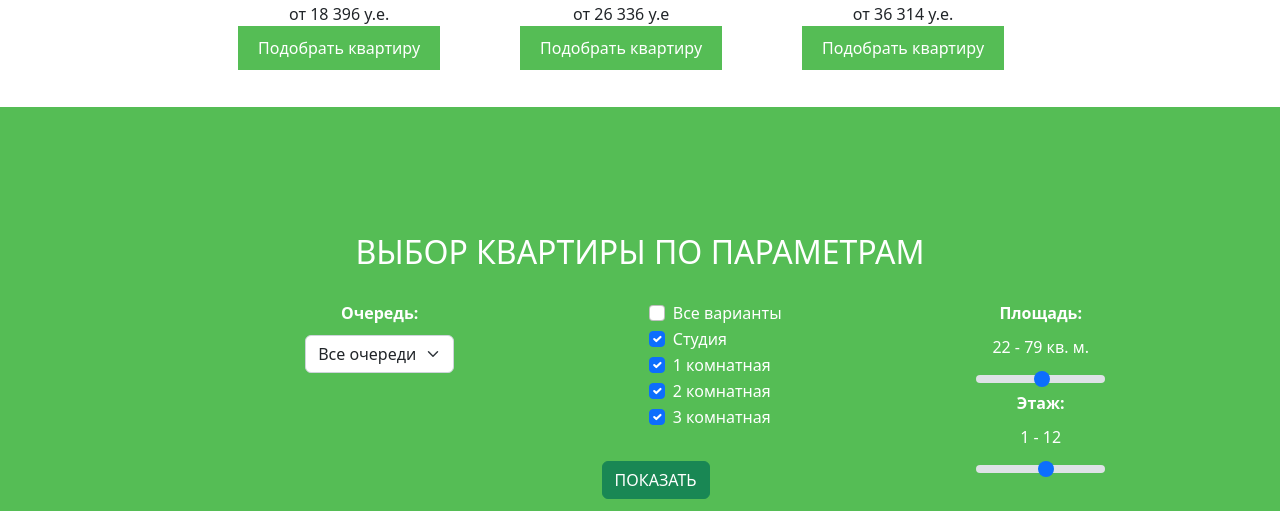
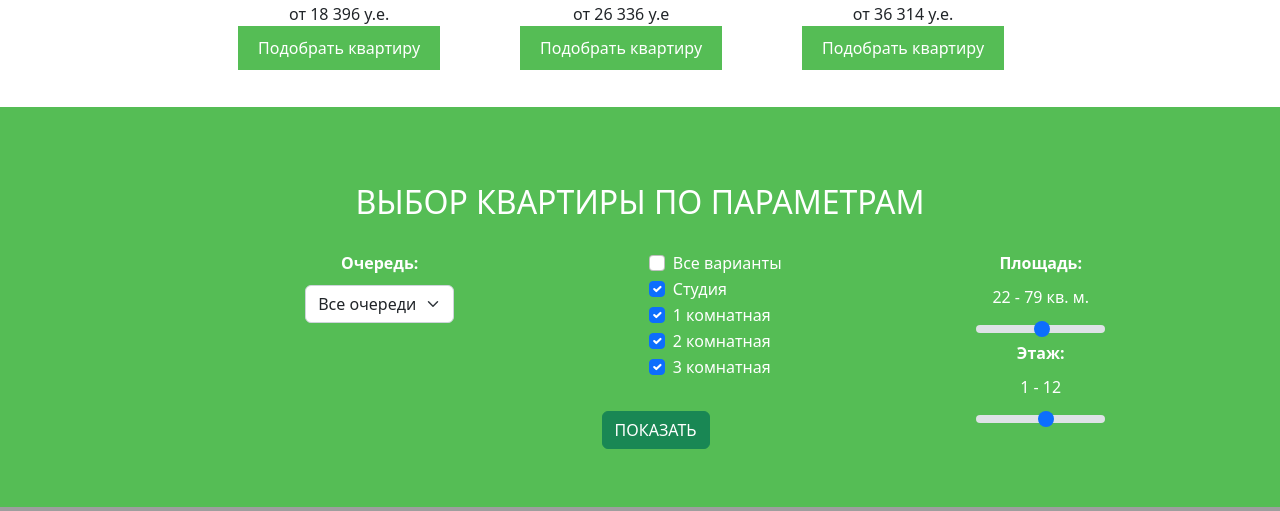
Before and after one commit to Delibero69/odessa-realtor, a Django app: page / in a window 1280 px wide. Shown: the part 1123-1634 px from the top of the page. Run offline with Django 4.2, Linux system fonts and the light colour scheme; grey boxes are pictures that could not be loaded.

Commit message:
new1ввfdh

```diff
--- a/project/main/templates/main/base.html
+++ b/project/main/templates/main/base.html
@@ -108,7 +108,7 @@
 
 {% block content %} {% endblock %}
 
-<div class="blue-background " style="height: 500px;width: 100%">
+<div class="blue-background " style="height: 400px;width: 100%">
             <div class="container">
 
                 <h2 style="text-align: center;height: 60px ">ВЫБОР КВАРТИРЫ ПО ПАРАМЕТРАМ</h2>
```
